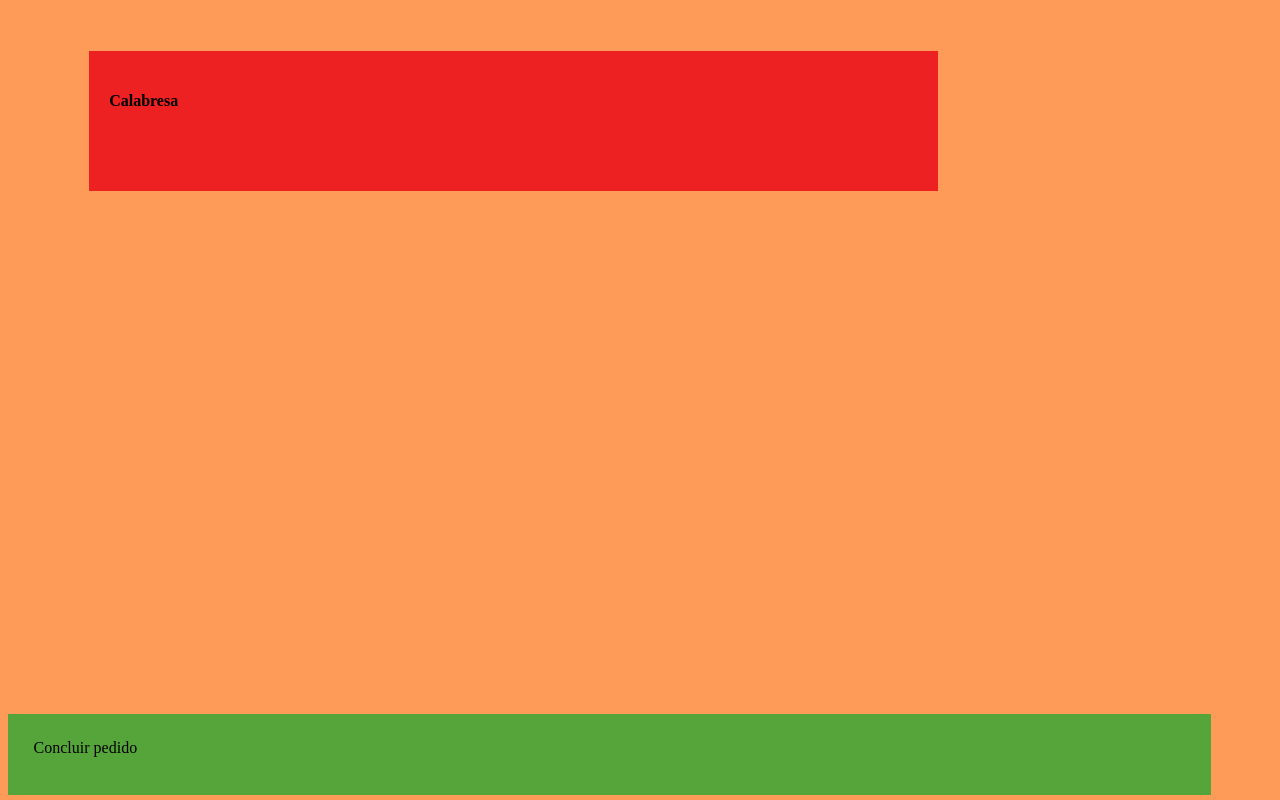
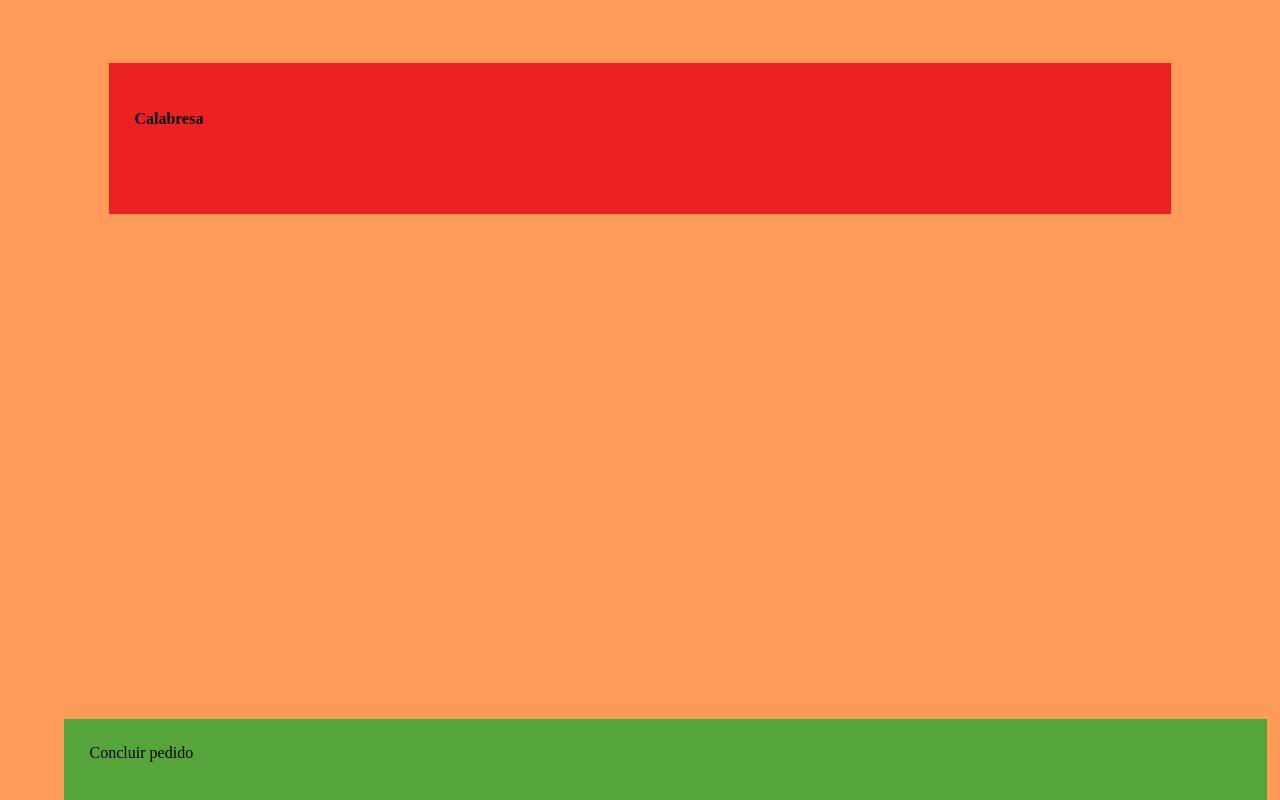
Before and after one commit to coisascode/cariopizza, a plain HTML site: page mobile/index.html in a window 1280 px wide. Drawn offline with Linux system fonts and the light colour scheme.

Commit message:
Update index.html

```diff
--- a/mobile/index.html
+++ b/mobile/index.html
@@ -7,7 +7,7 @@
       background: #ff9b59;
       }
       .interface{
-          width: 80%;
+        width: 100%;
         min-height: 400px;
       }
       .pizza{
@@ -22,12 +22,14 @@
         bottom: 0;
         width: 90%;
         height: 30px;
-          margin: 5px auto;
+        left: 5%;
+        right: 5%;
         padding: 2%;
         background: #56a53b;
       }
     </style>
   </head>
+  <body>
     <div class="interface">
       <div class="Cardapio">
         <div class="pizza">
@@ -41,4 +43,5 @@
       <div class="sessao"></div>
       <div class="sessao"></div>
     </div>
+  </body>
 </html>
```
Lines whose indentation alone changed are shown as unchanged.
